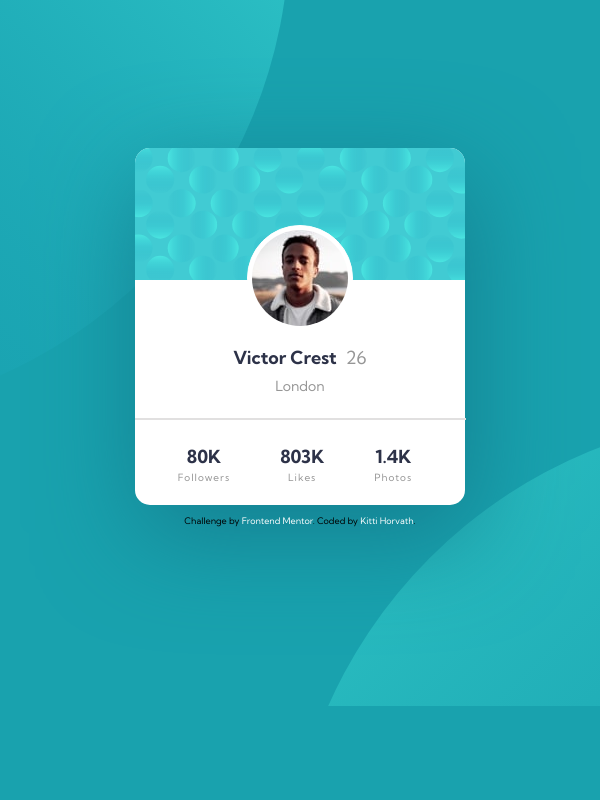
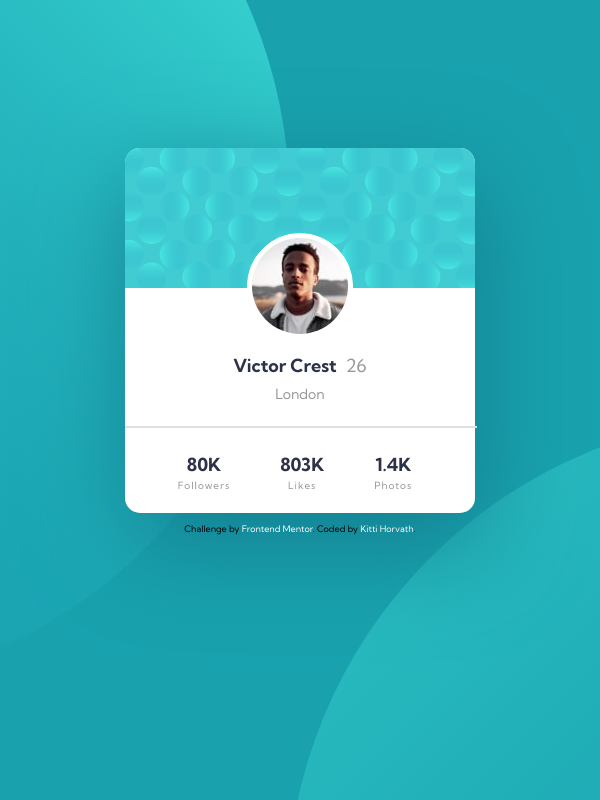
Before and after one commit to Horv-Kitty/profile-card-component, a plain HTML site: page index.html in a window 600 px wide. Shown: the top 800 px of the page. Drawn offline with Linux system fonts and the light colour scheme.

Commit message:
responsive changes
background min-height
container max-width

```diff
--- a/src/style.css
+++ b/src/style.css
@@ -15,6 +15,7 @@ body {
 div.background-image {
     display: flex;
     flex-direction: column;
+    min-height: 100vh;
     margin: -10px;
     padding-bottom: 180px;
     background: url(images/bg-pattern-top.svg) right 52vw bottom 36vh no-repeat, url(images/bg-pattern-bottom.svg) left 48vw top 52vh no-repeat;
@@ -33,7 +34,7 @@ div.container {
     flex-direction: column;
     align-items: center;
     border-radius: 15px;
-    width: 350px;
+    max-width: 350px;
     box-shadow: 5px 30px 100px var(--box-shadow-color);
 }
 
@@ -76,7 +77,7 @@ h1 {
 .page-hr {
     border: 0.1px solid var(--hr-color);
     position: relative;
-    width: 349px;
+    width: 100%;
 }
 
 .datas-container {
@@ -124,13 +125,22 @@ footer a:active {
     color: blue;
 }
 
-@media (max-width: 600px) {
+@media (max-width: 360px) {
     div.container {
-        width: 330px;
+        max-width: 100%
     }
+}
 
-    .page-hr {
-        width: 329px;
+
+@media (min-width: 360px) {
+    div.container {
+        max-width: 330px;
+    }
+}
+
+@media (min-width: 600px) {
+    div.container {
+        max-width: 350px;
     }
 }
 
```
